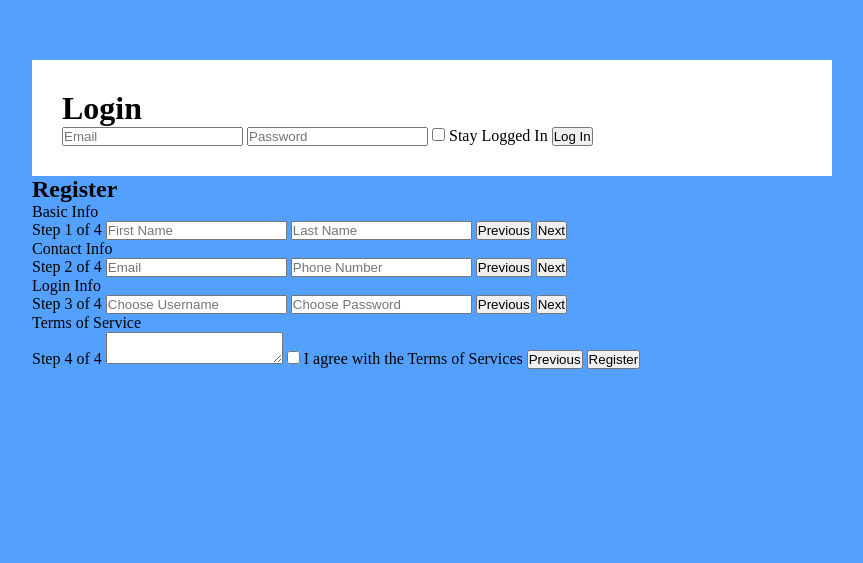
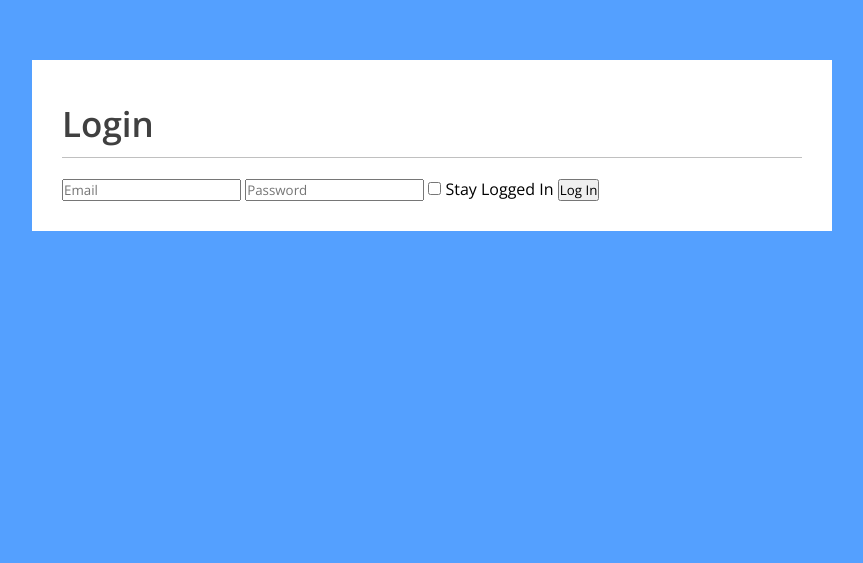
Before and after one commit to MahbubTonoy/Complex_form_Design, a plain HTML site: page index.html in a window 1280 px wide. Shown: the whole page, without its empty margins (208-1071 px from the left). Drawn offline with nearby package versions, Linux system fonts and the light colour scheme.

Commit message:
stylesheet processing, login form heading in process

```diff
--- a/res/css/styles.css
+++ b/res/css/styles.css
@@ -1,8 +1,11 @@
+/* base font */
+@import url('https://fonts.googleapis.com/css2?family=Open+Sans:wght@400;600&display=swap');
 /* base color: #54a0ff */
 * {
   margin: 0;
   padding: 0;
   box-sizing: border-box;
+  font-family: 'Open Sans', sans-serif;
 }
 body {
   background: #54a0ff;
@@ -16,6 +19,19 @@ body {
 .login_container {
   background: #fff;
   width: 100%;
-  height: max-content;
+  height: 100%;
   padding: 30px;
 }
+.login_container h1 {
+  font-size: 35px;
+  font-family: 400;
+  color: #404040;
+  padding: 10px 0;
+  border-bottom: 1px solid #c0c0c0;
+  margin-bottom: 20px;
+}
+
+
+.registration_container {
+  display: none;
+}
```
